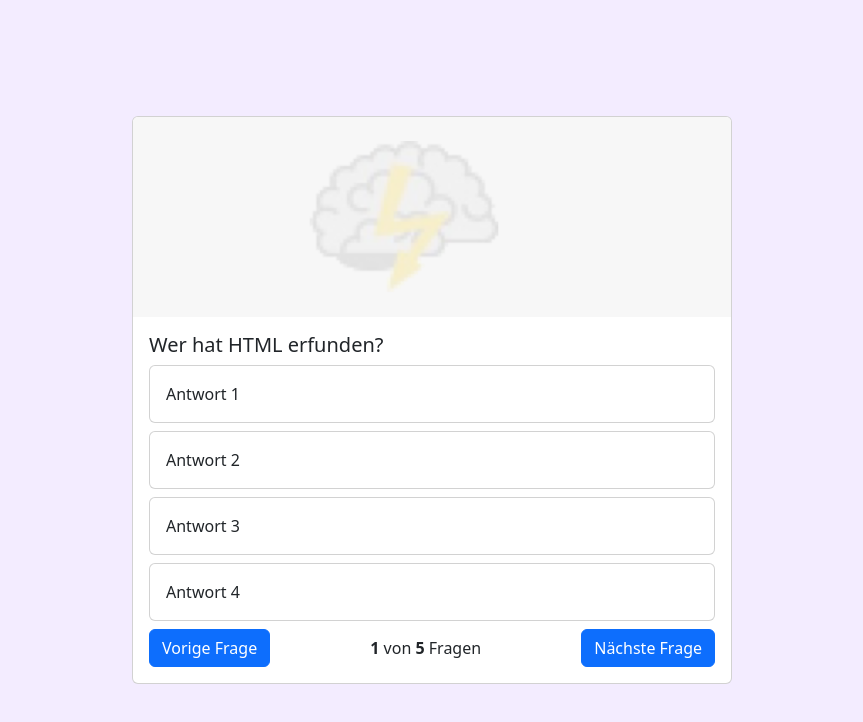
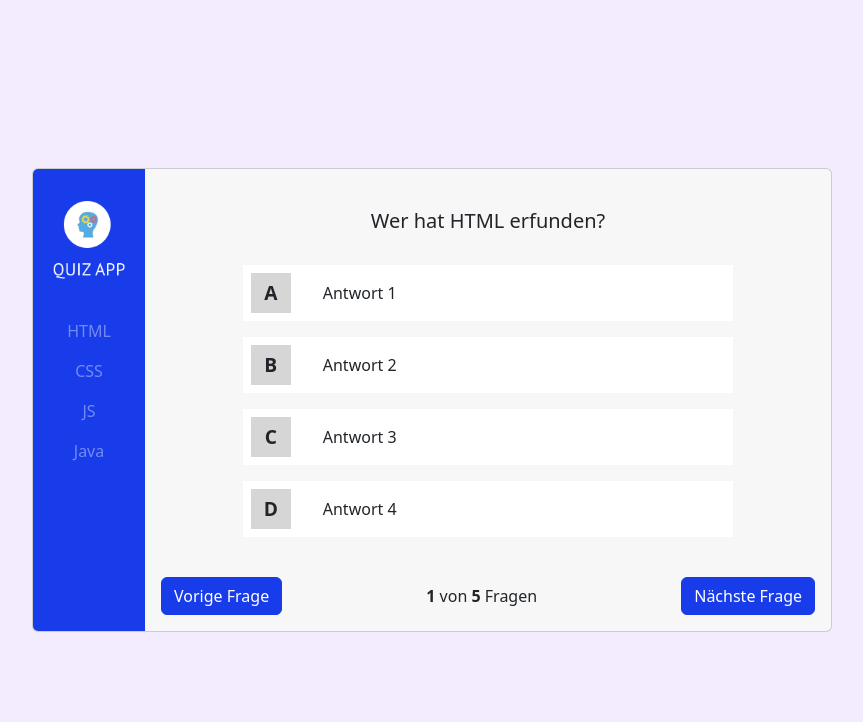
Before and after one commit to devkoepeli/QuizApp, a website: page index.html in a window 1280 px wide. Shown: the whole page, without its empty margins (208-1071 px from the left). Drawn offline with Linux system fonts and the light colour scheme.

Commit message:
first card design

```diff
--- a/index.html
+++ b/index.html
@@ -17,28 +17,59 @@
 <body>
 
     <div class="card-container">
+
         <div class="card quiz-card">
-            <img src="img/Quizapp-blue/bg b.png" class="card-img-top" alt="Bild vom Quiz">
+            <div class="card-sidebar">
+                <div class="card-sidebar-img-container">
+                    <img class="card-sidebar-img" src="img/Quizapp-blue/Group 8.png" alt="Logo">
+                </div>
+                <div class="card-sidebar-title">
+                    HTML
+                </div>
+                <div class="card-sidebar-title">
+                    CSS
+                </div>
+                <div class="card-sidebar-title">
+                    JS
+                </div>
+                <div class="card-sidebar-title">
+                    Java
+                </div>
+            </div>
             <div class="card-body">
-                <h5 class="card-title">Wer hat HTML erfunden?</h5>
-                <div class="card mb-2">
-                    <div class="card-body">
+                <h5 class="card-title mt-4">Wer hat HTML erfunden?</h5>
+                <div class="card-answers">
+                    <div class="card mb-3 card-answer">
+                        <div class="card-option">
+                            A
+                        </div>
+                        <div class="card-body pd_75">
                             Antwort 1
                         </div>
                     </div>
-                <div class="card mb-2">
-                    <div class="card-body">
+                    <div class="card mb-3 card-answer">
+                        <div class="card-option">
+                            B
+                        </div>
+                        <div class="card-body pd_75">
                             Antwort 2
                         </div>
                     </div>
-                <div class="card mb-2">
-                    <div class="card-body">
+                    <div class="card mb-3 card-answer">
+                        <div class="card-option">
+                            C
+                        </div>
+                        <div class="card-body pd_75">
                             Antwort 3
                         </div>
                     </div>
-                <div class="card">
-                    <div class="card-body">
+                    <div class="card card-answer">
+                        <div class="card-option">
+                            D
+                        </div>
+                        <div class="card-body pd_75">
                             Antwort 4
+                        </div>
                     </div>
                 </div>
 
--- a/styles/style.css
+++ b/styles/style.css
@@ -27,8 +27,58 @@ body {
 }
 
 .quiz-card {
-    max-width: 600px;
+    max-width: 800px;
     width: 100%;
+    overflow: hidden;
+    flex-direction: row;
+    background-color: #F7F7F7;
+}
+
+.card-title {
+    text-align: center;
+    margin-bottom: 2rem;
+}
+
+.card-answers {
+    display: flex;
+    flex-direction: column;
+    align-items: center;
+    padding-bottom: 2rem;
+}
+
+.card-answer {
+    width: 75%;
+    display: flex;
+    flex-direction: row;
+    align-items: center;
+    padding: 0.5rem;
+    border: unset;
+    border-radius: 0;
+    cursor: pointer;
+}
+
+.card-answer:hover {
+    background-color: rgb(232, 232, 232);
+}
+
+.card-answer:active {
+    background-color: #D6D6D6;
+}
+
+.pd_75 {
+    padding: 0 0 0 2rem;
+}
+
+.card-option {
+    font-weight: bold;
+    font-size: 1.2rem;
+    background-color: #D6D6D6;
+    padding: 0.5rem;
+    width: 40px;
+    height: 40px;
+    display: flex;
+    align-items: center;
+    justify-content: center;
 }
 
 .question-footer {
@@ -36,3 +86,38 @@ body {
     justify-content: space-between;
     align-items: center;
 }
+
+.btn-primary {
+    background-color: #183CE9;
+    border-color: #183CE9;
+}
+
+.btn-primary:hover,
+.btn-primary:active {
+    background-color: rgb(44, 80, 255) !important;
+}
+
+.card-sidebar {
+    width: 7rem;
+    background-color: #183CE9;
+}
+
+.card-sidebar-img-container {
+    padding: 2rem 1.25rem 2.5rem 1.25rem;
+}
+
+.card-sidebar-img {
+    display: block;
+    width: 100%;
+}
+
+.card-sidebar-title {
+    text-align: center;
+    color: rgba(255, 255, 255, 0.4);
+    cursor: pointer;
+    margin-bottom: 1rem;
+}
+
+.card-sidebar-title:hover {
+    color: white;
+}
```
Lines whose indentation alone changed are shown as unchanged.
